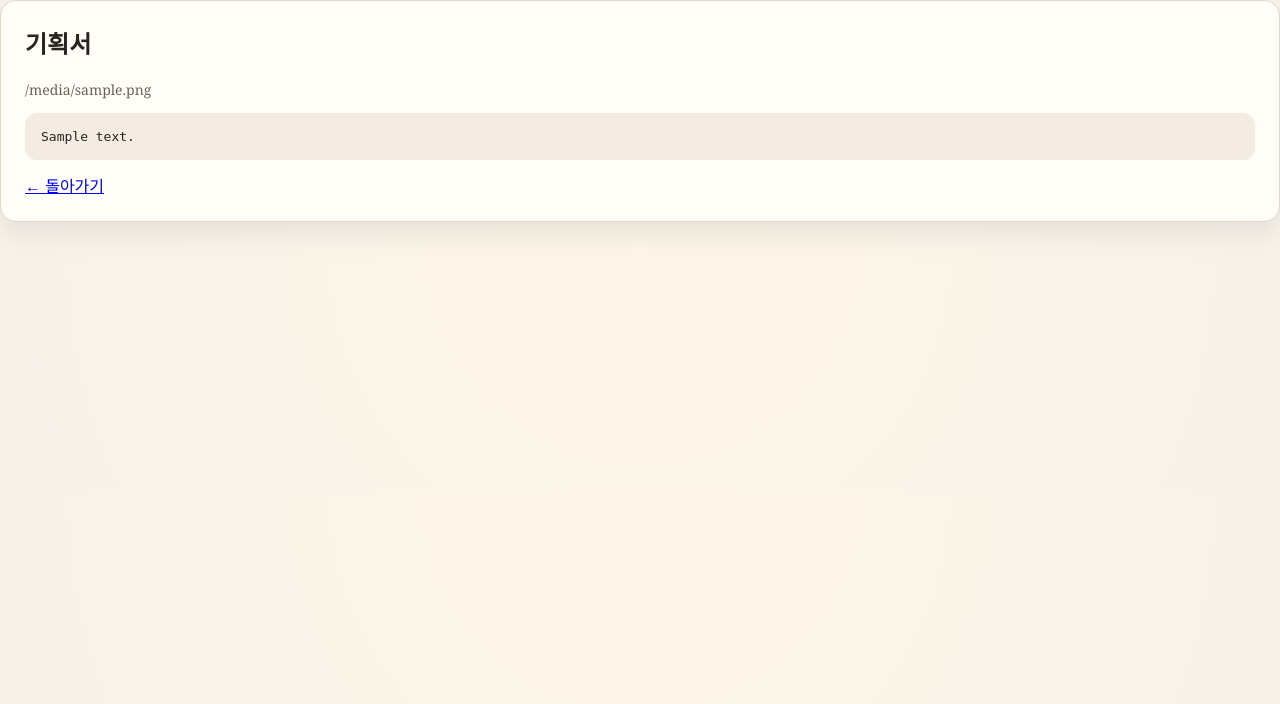
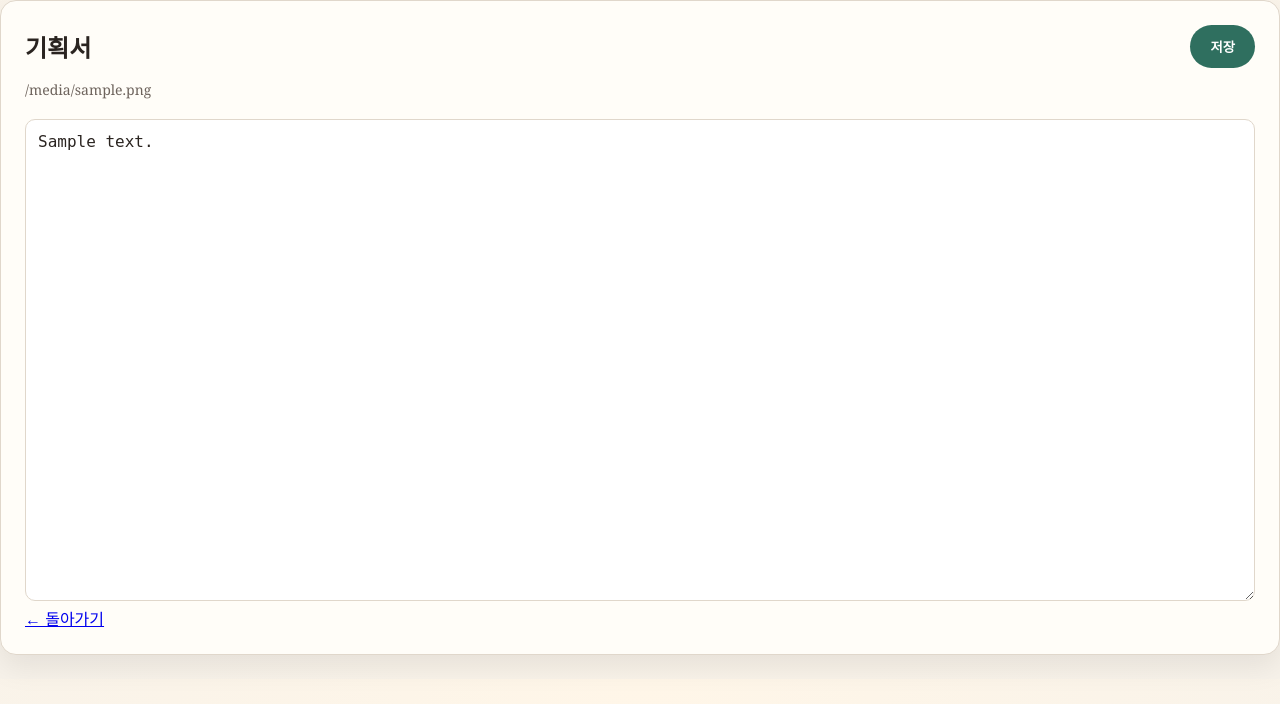
Before and after one commit to gohgeo-lang/work-agents, a Flask app: template letter-for-living-app/templates/brief.html in a window 1280 px wide. Shown: the top 704 px of the page. Run offline with Flask 3, Linux system fonts and the light colour scheme; the template is opened without the code that fills it: most values are stand-ins (such as "Sample title", 1, 10 or a date in 2020); parts of the project's set-up code (start-up, migrations or seed data) failed here and were passed over.

Commit message:
202601241601

```diff
--- a/letter-for-living-app/app.py
+++ b/letter-for-living-app/app.py
@@ -2505,7 +2505,7 @@ def settings():
     return render_template("settings.html", notice=notice, settings_data=settings_data)
 
 
-@app.route("/brief")
+@app.route("/brief", methods=["GET", "POST"])
 def brief():
     rel = request.args.get("file", "").strip()
     if not rel:
@@ -2517,8 +2517,13 @@ def brief():
         abort(403)
     if not target.exists():
         abort(404)
+    notice = None
+    if request.method == "POST":
+        content = request.form.get("content", "")
+        target.write_text(content, encoding="utf-8")
+        notice = "기획서를 저장했습니다."
     content = target.read_text(encoding="utf-8")
-    return render_template("brief.html", content=content, file=str(rel))
+    return render_template("brief.html", content=content, file=str(rel), notice=notice)
 
 
 @app.get("/blog/image")
--- a/letter-for-living-app/templates/brief.html
+++ b/letter-for-living-app/templates/brief.html
@@ -9,9 +9,17 @@
   <body>
     <main class="wrap">
       <section class="panel">
-        <h2>기획서</h2>
+        <div class="panel-header">
+          <h2>기획서</h2>
+          <button type="submit" form="briefForm" class="confirm-button">저장</button>
+        </div>
         <p class="meta">{{ file }}</p>
-        <pre>{{ content }}</pre>
+        {% if notice %}
+        <p class="meta">{{ notice }}</p>
+        {% endif %}
+        <form id="briefForm" method="post">
+          <textarea name="content" rows="24">{{ content }}</textarea>
+        </form>
         <a href="/">← 돌아가기</a>
       </section>
     </main>
```
